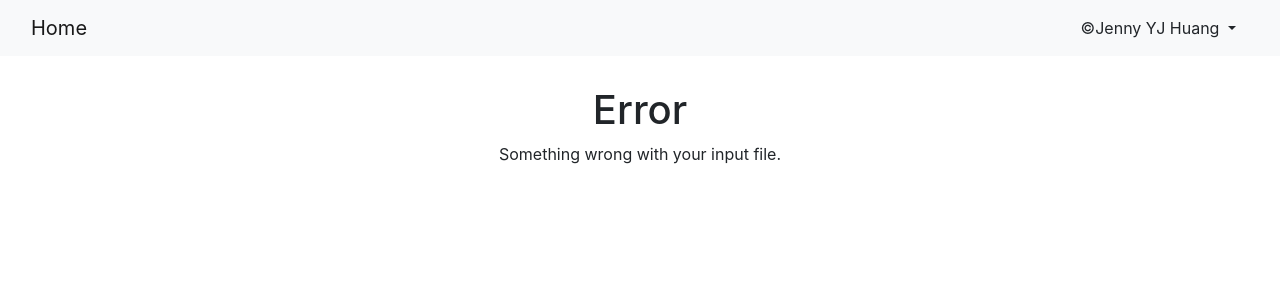
After one commit to JennyHWAN/mapping-mac, a Flask app: template templates/500.html in a window 1280 px wide. The commit adds this page. Shown: the top 300 px of the page. Run offline with Flask 2, Linux system fonts and the light colour scheme; the template is opened without the code that fills it, so the values that code supplies are empty; some libraries are stand-ins or nearby versions.

Commit message:
add error handling page

```diff
--- a/server.py
+++ b/server.py
@@ -1,4 +1,4 @@
-from flask import Flask, render_template, request, redirect, url_for
+from flask import Flask, render_template, request, redirect, url_for, flash
 import pandas as pd
 # Import the Maths package here
 # import webview
@@ -18,6 +18,7 @@ def allowed_file(filename):
         filename.rsplit('.', 1)[1].lower() in ALLOWED_EXTENSIONS
 
 app = Flask("Mapping")
+app.secret_key = b'_5#y2L"F4Q8z\n\xec]/'
 # window = webview.create_window('Mapping', app)
 
 @app.route("/", methods = ['GET', 'POST'])
@@ -46,6 +47,8 @@ def upload():
     # subprocess.call('script.sh')
     if request.method == 'POST':
         file = request.files['file']
+        if file.filename != 'Table_A.xlsx' or file.filename != 'Table_B.xlsx':
+            return render_template('500.html')
         if file and allowed_file(file.filename):
             filename = secure_filename(file.filename)
             # new_filename = f'{filename.split(".")[0]}_{str(datetime.now())}.xlsx'
@@ -69,6 +72,10 @@ def upload():
 
     # files1 = os.listdir('example')
     return render_template('index.html', uploaded=os.listdir('input'), files = os.listdir(os.getcwd() + '/example'), download=os.listdir('output'))
+
+# @app.route('/500')
+# def error_handle():
+#     return render_template('500.html')
 
 @app.route('/upload/<upload_name>')
 def upload_files(upload_name):
--- /dev/null
+++ b/templates/500.html
@@ -0,0 +1,71 @@
+<!DOCTYPE html>
+<html>
+<head>
+    <link rel="stylesheet" href="https://stackpath.bootstrapcdn.com/bootstrap/4.3.1/css/bootstrap.min.css" integrity="sha384-ggOyR0iXCbMQv3Xipma34MD+dH/1fQ784/j6cY/iJTQUOhcWr7x9JvoRxT2MZw1T" crossorigin="anonymous">
+    <!-- <script src="./static/mywebscript.js"></script> -->
+    <style>
+        .center-heading {
+            text-align: center;
+        }
+
+        /* li:hover a {
+            background: blue;
+        } */
+
+        .dropdown:hover>.dropdown-menu {
+        display: block;
+        margin-right: 20px !important;
+        left: -100;
+        }
+
+        .dropdown>.dropdown-toggle:active {
+        /*Without this, clicking will make it sticky*/
+            pointer-events: none;
+        }
+
+    </style>
+
+</head>
+<body>
+    <!-- Navigation bar -->
+    <nav class="navbar navbar-light bg-light fixed-top">
+        <div class="container-fluid">
+            <div class="navbar-header">
+                  <a class="navbar-brand" href="{{ url_for('render_index_page') }}">Home</a>
+            </div>
+
+            <!-- <div class="navbar-header">
+            <div class="dropdown">
+                <button class="dropbtn">©Jenny YJ Huang</button>
+                <divn class="dropdown-content">contact</div>
+            </div>
+            </div> -->
+            <!-- <ul class="nav navbar-nav navbar-right">  -->
+
+                <!-- refer : https://mdbootstrap.com/docs/standard/extended/dropdown-hover/ -->
+            <div class="dropdown">
+                <button
+                  class="btn dropdown-toggle"
+                  type="button"
+                  id="dropdownMenuButton"
+                  data-mdb-toggle="dropdown"
+                  aria-expanded="false"
+                >
+                ©Jenny YJ Huang
+                </button>
+                <ul class="dropdown-menu dropdown-menu-right" aria-labelledby="dropdownMenuButton">
+                  <li><a class="dropdown-item">Email: Jenny.YJ.Huang@cn.ey.com</a></li>
+                  <li><a class="dropdown-item">Zoom: Jenny Huang</a></li>
+                </ul>
+              </div>
+
+        </div>
+    </nav>
+
+    <br />
+    <br />
+    <h1 class="center-heading" style="padding-top: 3%;">Error</h1>
+    <div style="text-align: center;">
+        Something wrong with your input file.
+    </div>
+</body>
```
Also changed, not shown: templates/index.html (+14 -0 lines), README.md.
